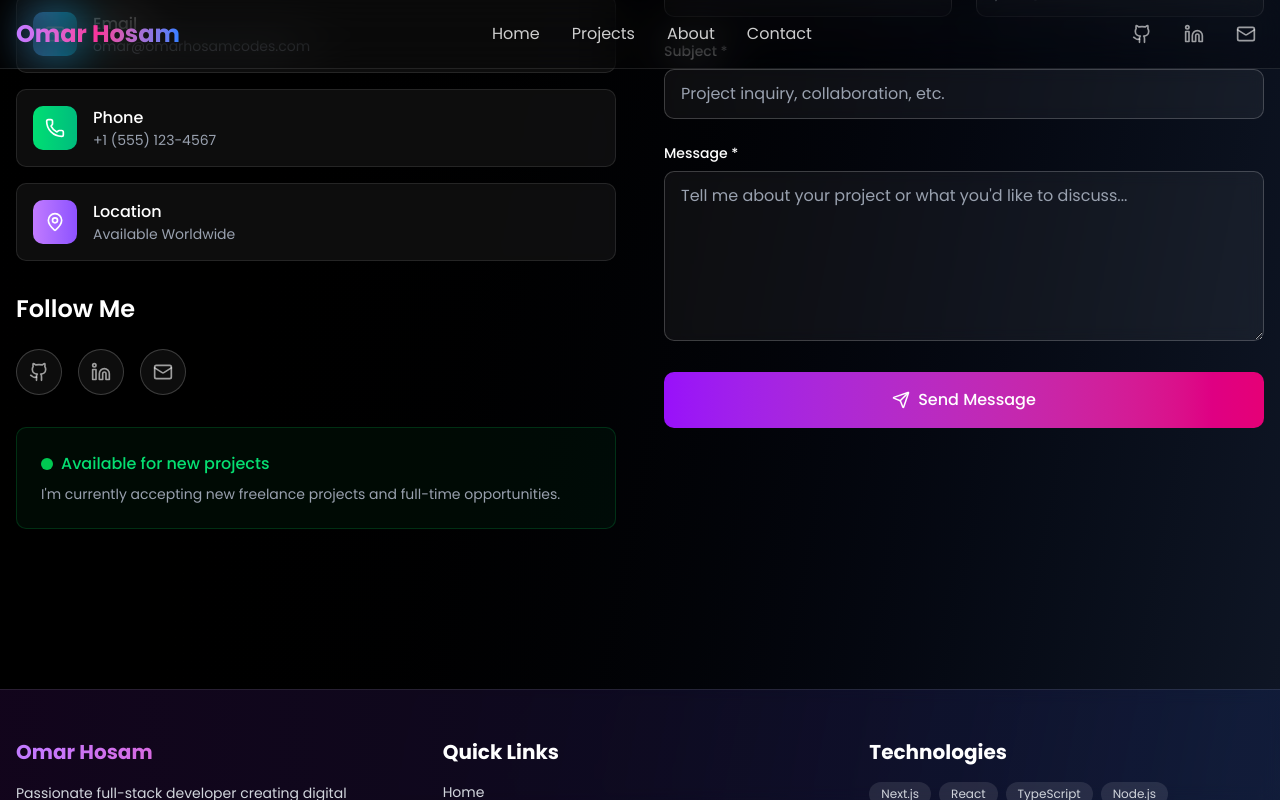
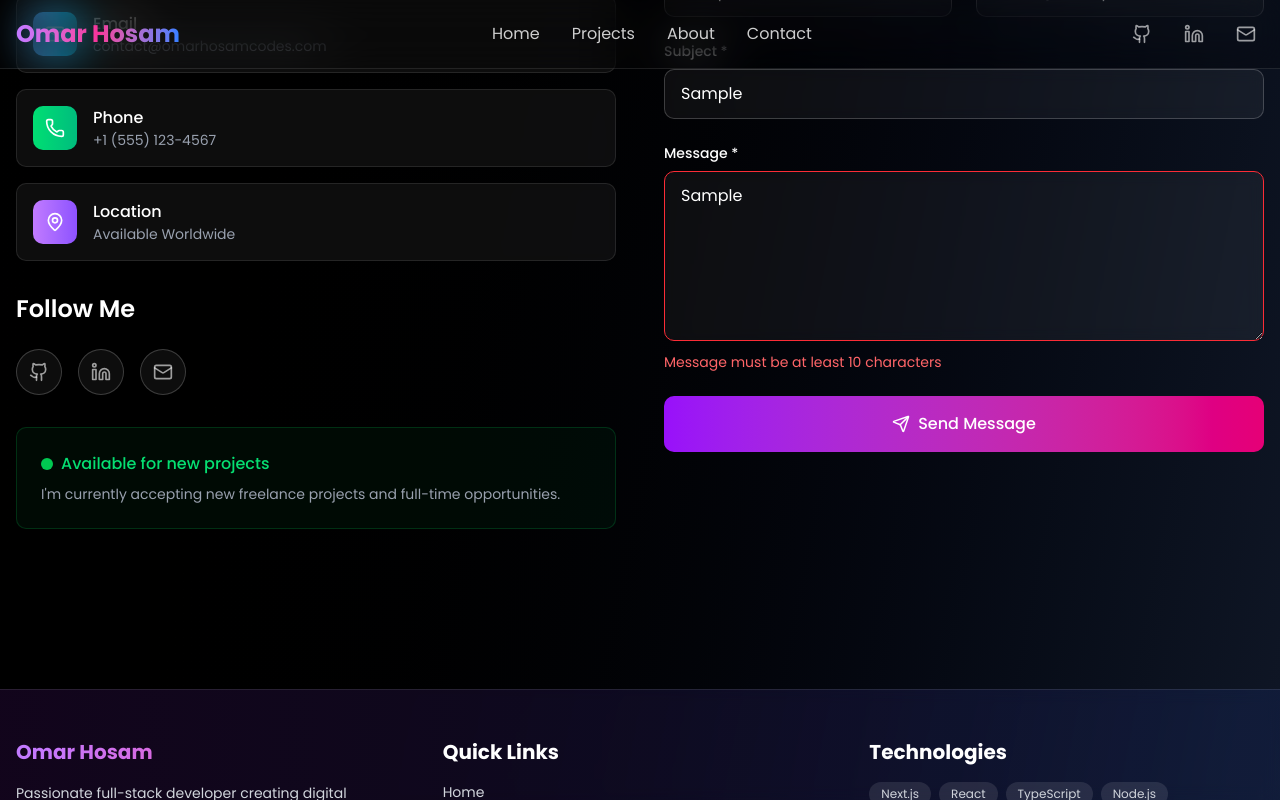
Before and after one commit to OmarHosamCodes/portfolio.omarhosamcodes, a Next.js app: page / in a window 1280 px wide. Both pictures are taken after typing "Sample", "name@example.com", "Sample", "Sample" into the empty fields and a click on the button "Send Message". Shown: the part 5651-6451 px from the top of the page. Built offline with nearby package versions, Linux system fonts and the light colour scheme.

Commit message:
feat: upgrade zod to version 4.0.15 and implement form validation in ContactSection

```diff
--- a/package.json
+++ b/package.json
@@ -24,7 +24,7 @@
 		"react": "^19.0.0",
 		"react-dom": "^19.0.0",
 		"tailwind-merge": "^3.3.1",
-		"zod": "^3.24.2"
+		"zod": "^4.0.15"
 	},
 	"devDependencies": {
 		"@biomejs/biome": "1.9.4",
--- a/src/components/AppBar.tsx
+++ b/src/components/AppBar.tsx
@@ -25,7 +25,7 @@ const AppBar = () => {
 			href: "https://linkedin.com/in/omarhosamcodes",
 			label: "LinkedIn",
 		},
-		{ icon: Mail, href: "mailto:omar@omarhosamcodes.com", label: "Email" },
+		{ icon: Mail, href: "mailto:contact@omarhosamcodes.com", label: "Email" },
 	];
 
 	return (
--- a/src/components/ContactSection.tsx
+++ b/src/components/ContactSection.tsx
@@ -3,22 +3,47 @@
 import { motion } from "framer-motion";
 import { Github, Linkedin, Mail, MapPin, Phone, Send } from "lucide-react";
 import { useState } from "react";
+import { z } from "zod";
+
+const contactFormSchema = z.object({
+	name: z
+		.string()
+		.min(1, "Name is required")
+		.min(2, "Name must be at least 2 characters"),
+	email: z
+		.string()
+		.min(1, "Email is required")
+		.email("Please enter a valid email"),
+	subject: z
+		.string()
+		.min(1, "Subject is required")
+		.min(5, "Subject must be at least 5 characters"),
+	message: z
+		.string()
+		.min(1, "Message is required")
+		.min(10, "Message must be at least 10 characters"),
+});
+
+type ContactFormData = z.infer<typeof contactFormSchema>;
 
 const ContactSection = () => {
-	const [formData, setFormData] = useState({
+	const [formData, setFormData] = useState<ContactFormData>({
 		name: "",
 		email: "",
 		subject: "",
 		message: "",
 	});
 	const [isSubmitting, setIsSubmitting] = useState(false);
+	const [errors, setErrors] = useState<
+		Partial<Record<keyof ContactFormData, string>>
+	>({});
 
 	const contactInfo = [
 		{
 			icon: Mail,
 			label: "Email",
-			value: "omar@omarhosamcodes.com",
-			href: "mailto:omar@omarhosamcodes.com",
+			value: "contact@omarhosamcodes.com",
+			href: "mailto:contact@omarhosamcodes.com",
 			color: "from-blue-400 to-cyan-500",
 		},
 		{
@@ -53,7 +78,7 @@ const ContactSection = () => {
 		{
 			icon: Mail,
 			label: "Email",
-			href: "mailto:omar@omarhosamcodes.com",
+			href: "mailto:contact@omarhosamcodes.com",
 			color: "hover:text-red-400",
 		},
 	];
@@ -66,12 +91,36 @@ const ContactSection = () => {
 			...prev,
 			[name]: value,
 		}));
+
+		// Clear error for this field when user starts typing
+		if (errors[name as keyof ContactFormData]) {
+			setErrors((prev) => ({
+				...prev,
+				[name]: undefined,
+			}));
+		}
 	};
 
 	const handleSubmit = async (e: React.FormEvent) => {
 		e.preventDefault();
+		setErrors({});
+
+		// Validate form data with Zod
+		const validationResult = contactFormSchema.safeParse(formData);
+
+		if (!validationResult.success) {
+			const fieldErrors: Partial<Record<keyof ContactFormData, string>> = {};
+			for (const error of validationResult.error.issues) {
+				const field = error.path[0] as keyof ContactFormData;
+				fieldErrors[field] = error.message;
+			}
+			setErrors(fieldErrors);
+			return;
+		}
+
 		setIsSubmitting(true);
 
+		try {
 			// Simulate form submission
 			await new Promise((resolve) => setTimeout(resolve, 2000));
 
@@ -82,10 +131,14 @@ const ContactSection = () => {
 				subject: "",
 				message: "",
 			});
-		setIsSubmitting(false);
 
 			// You would typically send this data to your backend here
 			alert("Thank you for your message! I'll get back to you soon.");
+		} catch (error) {
+			alert("Something went wrong. Please try again.");
+		} finally {
+			setIsSubmitting(false);
+		}
 	};
 
 	return (
@@ -203,10 +256,16 @@ const ContactSection = () => {
 									name="name"
 									value={formData.name}
 									onChange={handleInputChange}
-									required
-									className="w-full rounded-lg border border-white/20 bg-white/5 px-4 py-3 text-white placeholder-gray-400 backdrop-blur-sm transition-all duration-200 focus:border-purple-500 focus:outline-none focus:ring-2 focus:ring-purple-500/20"
+									className={`w-full rounded-lg border bg-white/5 px-4 py-3 text-white placeholder-gray-400 backdrop-blur-sm transition-all duration-200 focus:outline-none focus:ring-2 ${
+										errors.name
+											? "border-red-500 focus:border-red-500 focus:ring-red-500/20"
+											: "border-white/20 focus:border-purple-500 focus:ring-purple-500/20"
+									}`}
 									placeholder="Your name"
 								/>
+								{errors.name && (
+									<p className="mt-1 text-red-400 text-sm">{errors.name}</p>
+								)}
 							</div>
 							<div>
 								<label
@@ -221,10 +280,16 @@ const ContactSection = () => {
 									name="email"
 									value={formData.email}
 									onChange={handleInputChange}
-									required
-									className="w-full rounded-lg border border-white/20 bg-white/5 px-4 py-3 text-white placeholder-gray-400 backdrop-blur-sm transition-all duration-200 focus:border-purple-500 focus:outline-none focus:ring-2 focus:ring-purple-500/20"
+									className={`w-full rounded-lg border bg-white/5 px-4 py-3 text-white placeholder-gray-400 backdrop-blur-sm transition-all duration-200 focus:outline-none focus:ring-2 ${
+										errors.email
+											? "border-red-500 focus:border-red-500 focus:ring-red-500/20"
+											: "border-white/20 focus:border-purple-500 focus:ring-purple-500/20"
+									}`}
 									placeholder="your@email.com"
 								/>
+								{errors.email && (
+									<p className="mt-1 text-red-400 text-sm">{errors.email}</p>
+								)}
 							</div>
 						</div>
 
@@ -241,10 +306,16 @@ const ContactSection = () => {
 								name="subject"
 								value={formData.subject}
 								onChange={handleInputChange}
-								required
-								className="w-full rounded-lg border border-white/20 bg-white/5 px-4 py-3 text-white placeholder-gray-400 backdrop-blur-sm transition-all duration-200 focus:border-purple-500 focus:outline-none focus:ring-2 focus:ring-purple-500/20"
+								className={`w-full rounded-lg border bg-white/5 px-4 py-3 text-white placeholder-gray-400 backdrop-blur-sm transition-all duration-200 focus:outline-none focus:ring-2 ${
+									errors.subject
+										? "border-red-500 focus:border-red-500 focus:ring-red-500/20"
+										: "border-white/20 focus:border-purple-500 focus:ring-purple-500/20"
+								}`}
 								placeholder="Project inquiry, collaboration, etc."
 							/>
+							{errors.subject && (
+								<p className="mt-1 text-red-400 text-sm">{errors.subject}</p>
+							)}
 						</div>
 
 						<div>
@@ -259,11 +330,17 @@ const ContactSection = () => {
 								name="message"
 								value={formData.message}
 								onChange={handleInputChange}
-								required
 								rows={6}
-								className="w-full rounded-lg border border-white/20 bg-white/5 px-4 py-3 text-white placeholder-gray-400 backdrop-blur-sm transition-all duration-200 focus:border-purple-500 focus:outline-none focus:ring-2 focus:ring-purple-500/20"
+								className={`w-full rounded-lg border bg-white/5 px-4 py-3 text-white placeholder-gray-400 backdrop-blur-sm transition-all duration-200 focus:outline-none focus:ring-2 ${
+									errors.message
+										? "border-red-500 focus:border-red-500 focus:ring-red-500/20"
+										: "border-white/20 focus:border-purple-500 focus:ring-purple-500/20"
+								}`}
 								placeholder="Tell me about your project or what you'd like to discuss..."
 							/>
+							{errors.message && (
+								<p className="mt-1 text-red-400 text-sm">{errors.message}</p>
+							)}
 						</div>
 
 						<motion.button
```
Also changed, not shown: 1 other file (tests, documents, lock files or other folders). Lines whose indentation alone changed are shown as unchanged.
